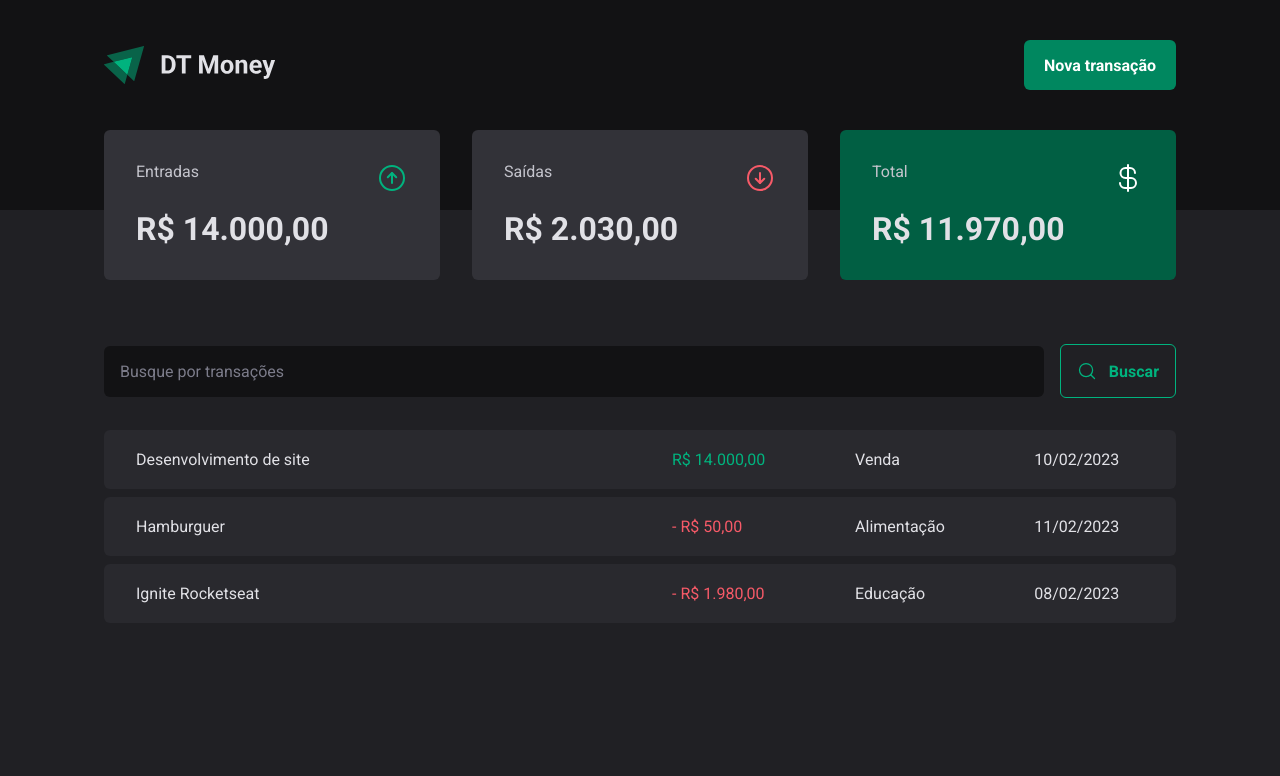
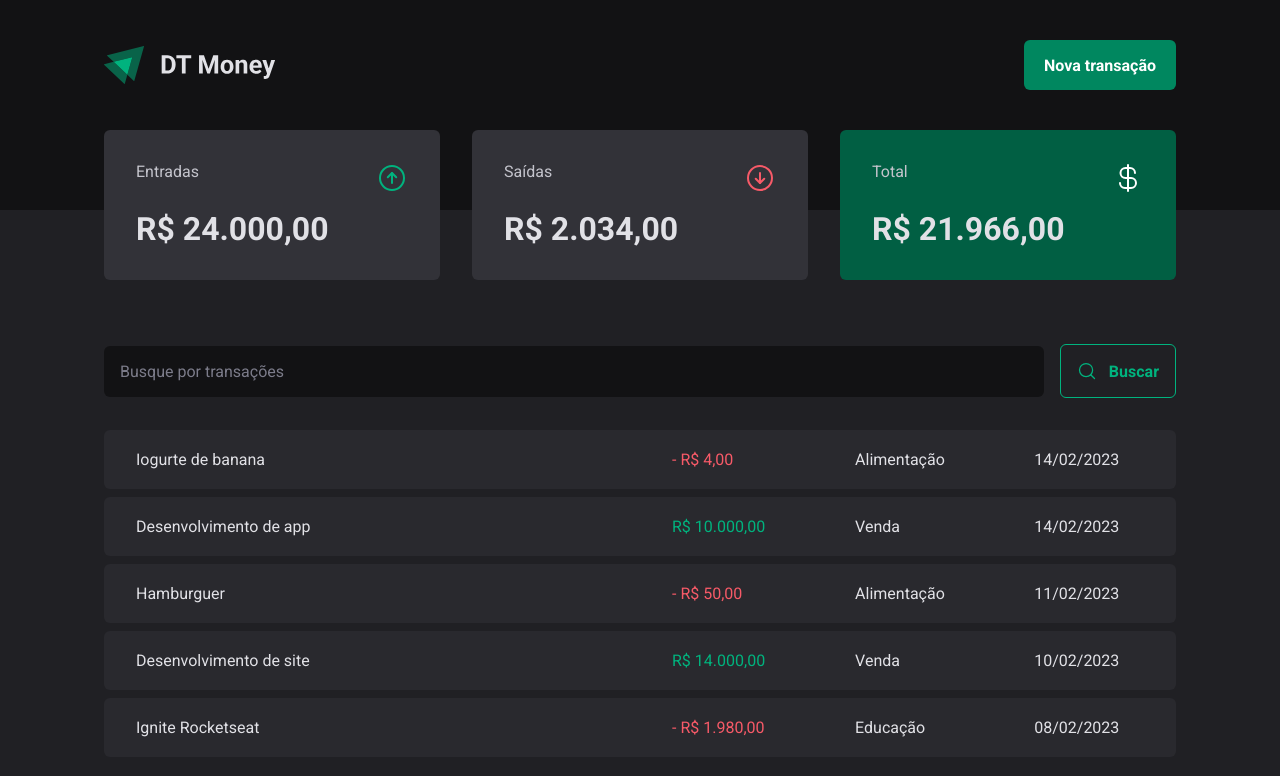
Before and after one commit to glaubermatos/dt-money, a React (Vite) app: page / in a window 1280 px wide. Shown: the top 776 px of the page. Built offline with nearby package versions, Linux system fonts and the light colour scheme; data requests are answered from the project's data file.

Commit message:
Conexão com a API - Criando nova transação

```diff
--- a/server.json
+++ b/server.json
@@ -23,6 +23,22 @@
       "category": "Educação",
       "price": 1980,
       "createdAt": "2023-02-08T20:26:07.012Z"
+    },
+    {
+      "description": "Desenvolvimento de app",
+      "price": 10000,
+      "category": "Venda",
+      "type": "income",
+      "createdAt": "2023-02-14T14:03:20.204Z",
+      "id": 4
+    },
+    {
+      "description": "Iogurte de banana",
+      "price": 4,
+      "category": "Alimentação",
+      "type": "outcome",
+      "createdAt": "2023-02-14T14:26:10.300Z",
+      "id": 5
     }
   ]
 }
--- a/src/components/NewTransactionModal/index.tsx
+++ b/src/components/NewTransactionModal/index.tsx
@@ -4,6 +4,9 @@
 import { CloseButton, Content, Overlay, TransactionType, TransactionTypeButton } from "./styles";
 import * as zod from 'zod'
 import { zodResolver } from '@hookform/resolvers/zod';
+import { api } from '../../lib/axios';
+import { useContext } from 'react';
+import { TransactionsContext } from '../../contexts/TransactionsContext';
 
 const NewTransactionFormSchema = zod.object({
     description: zod.string(),
@@ -15,7 +18,10 @@
 type NewTransactionFormInputs = zod.infer<typeof NewTransactionFormSchema>
 
 export function NewTransactionModal() {
+    const { createTransaction } = useContext(TransactionsContext)
+
     const {
+        reset,
         control,
         register,
         handleSubmit,
@@ -29,10 +35,19 @@
 
     async function handleCreateNewTransaction(data: NewTransactionFormInputs) {
         await new Promise(resolve => setTimeout(resolve, 2000))
+        console.log(errors)
+        console.log(data)
 
-        console.log(errors)
+        const {description, price, category, type} = data
 
-        console.log(data)
+        await createTransaction({
+            description,
+            price,
+            category,
+            type
+        })
+
+        reset()
     }
 
     return (
--- a/src/contexts/TransactionsContext.tsx
+++ b/src/contexts/TransactionsContext.tsx
@@ -10,9 +10,17 @@
     createdAt: string
 }
 
+interface CreateTransactionInput {
+    description: string;
+    price: number;
+    category: string;
+    type: 'income' | 'outcome';
+}
+
 interface TransactionsContextProps {
     transactions: Transaction[]
     fetchTransactions: (query?: string) => Promise<void>
+    createTransaction: (input: CreateTransactionInput) => Promise<void>
 }
 
 export const TransactionsContext = createContext({} as TransactionsContextProps)
@@ -31,15 +39,33 @@
     async function fetchTransactions(query?: string) {
         const response = await api.get('/transactions', {
             params: {
+                _sort: 'createdAt',
+                _order: 'desc',
                 q: query
             }
         })
         setTransactions(response.data)
     }
+
+    async function createTransaction(input: CreateTransactionInput) {
+        const { description, price, category, type} = input
+
+        const response = await api.post('/transactions', {
+            description,
+            price,
+            category,
+            type,
+            createdAt: new Date() // quando usamos um backend real não precisamos nos preocupar com essa informação
+        })
+
+        setTransactions(state => [ response.data, ...state ])
+    }
+
     return (
         <TransactionsContext.Provider value={{
             transactions,
-            fetchTransactions
+            fetchTransactions,
+            createTransaction
         }}>
             {children}
         </TransactionsContext.Provider>
```
Lines whose indentation alone changed are shown as unchanged.
